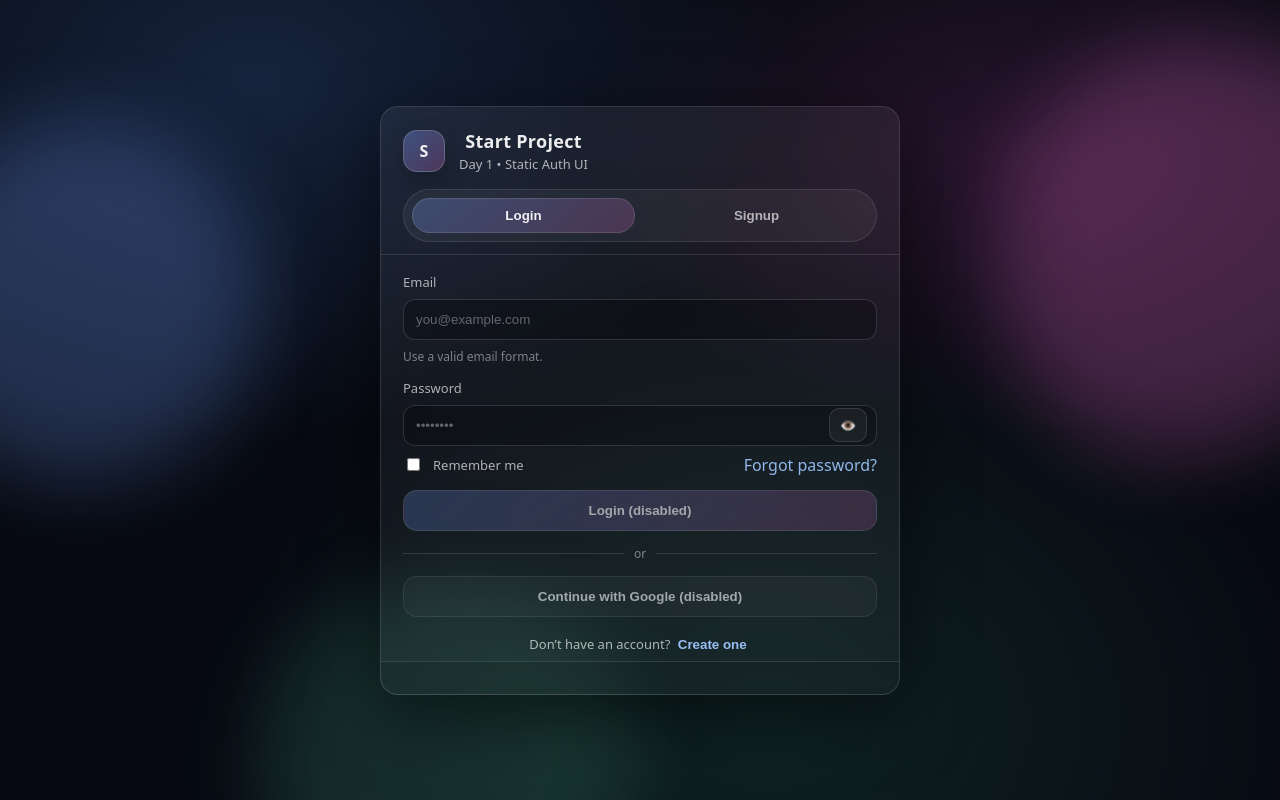
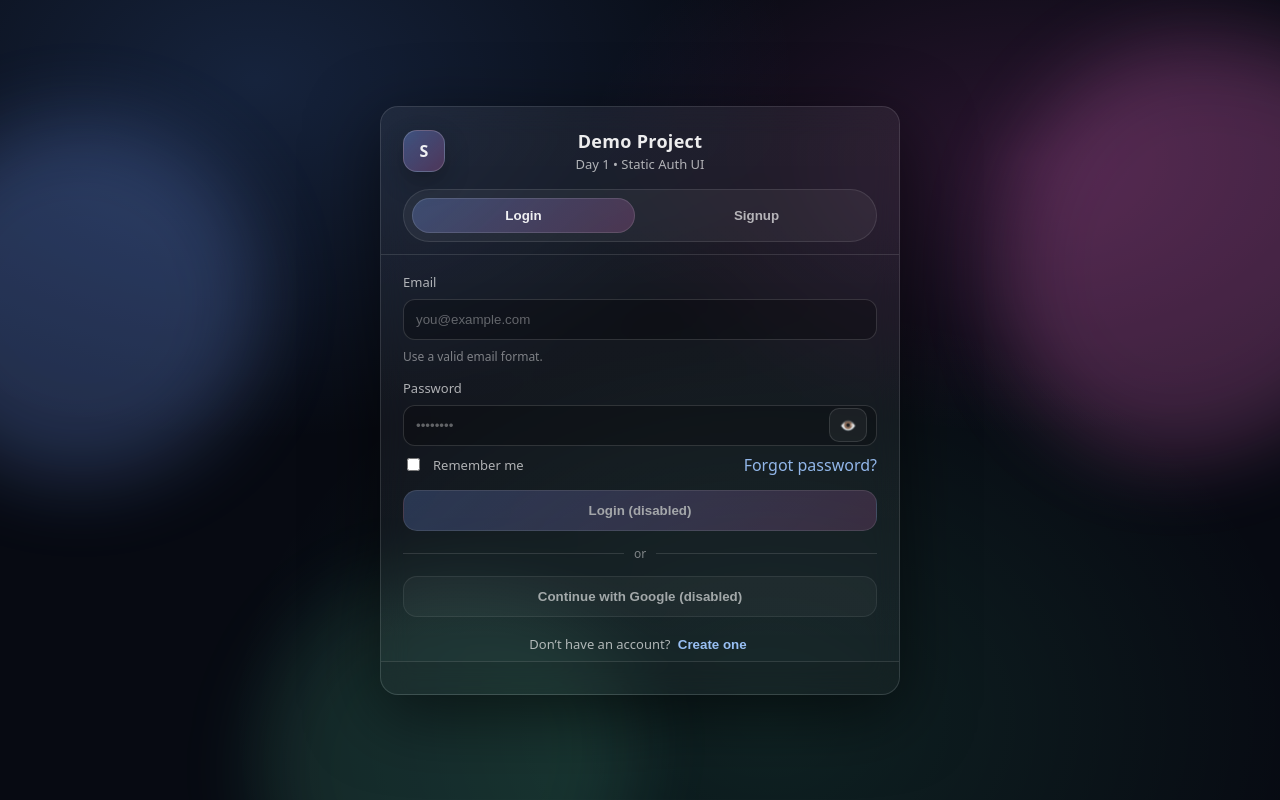
Before and after one commit to Asky03/prep-dev01, a plain HTML site: page client/index.html in a window 1280 px wide. Drawn offline with Linux system fonts and the light colour scheme.

Commit message:
more chnages

```diff
--- a/client/assets/css/style.css
+++ b/client/assets/css/style.css
@@ -57,16 +57,17 @@ body{
   border-bottom: 1px solid var(--line);
 }
 
-.brand__title,
-.brand__subtitle {
-  text-align: center;
+
+.brand{
+  display: grid;
+  grid-template-columns: 42px 1fr 42px; /* logo | centered text area | spacer */
+  align-items: center;
+  gap: 14px;
+  margin-bottom: 16px;
 }
 
-.brand{
-  display:flex;
-  gap: 14px;
-  align-items:center;
-  margin-bottom: 16px;
+.brand > div:nth-child(2){
+  text-align: center;
 }
 
 .brand__logo{
--- a/client/index.html
+++ b/client/index.html
@@ -20,8 +20,8 @@
         <div class="brand">
           <div class="brand__logo" aria-hidden="true">S</div>
           <div>
-            <h1 class="brand__title" style="text-align: center;">Start Project</h1>
-            <p class="brand__subtitle" style="text-align: center;">Day 1 • Static Auth UI</p>
+            <h1 class="brand__title">Demo Project</h1>
+            <p class="brand__subtitle">Day 1 • Static Auth UI</p>
           </div>
         </div>
 
```
